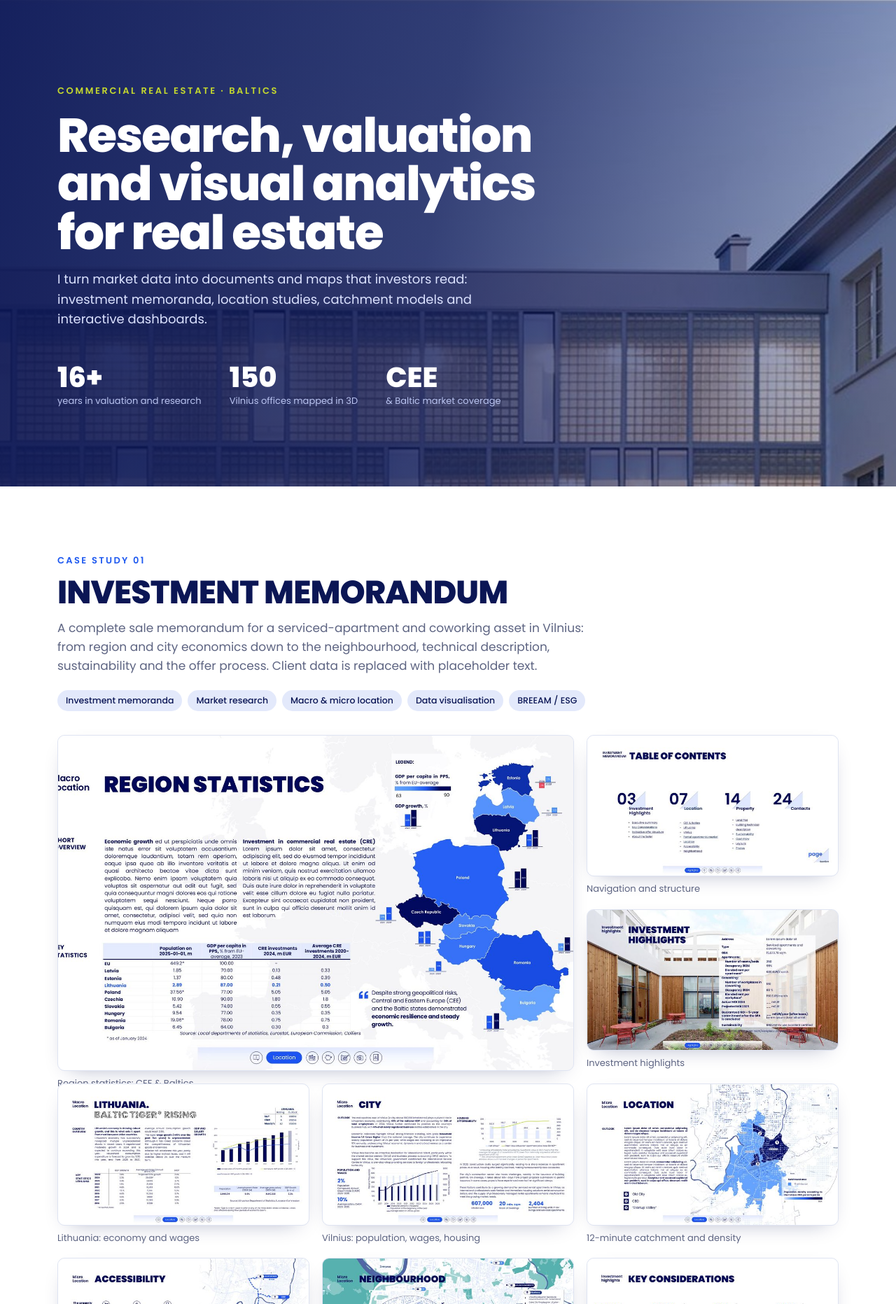
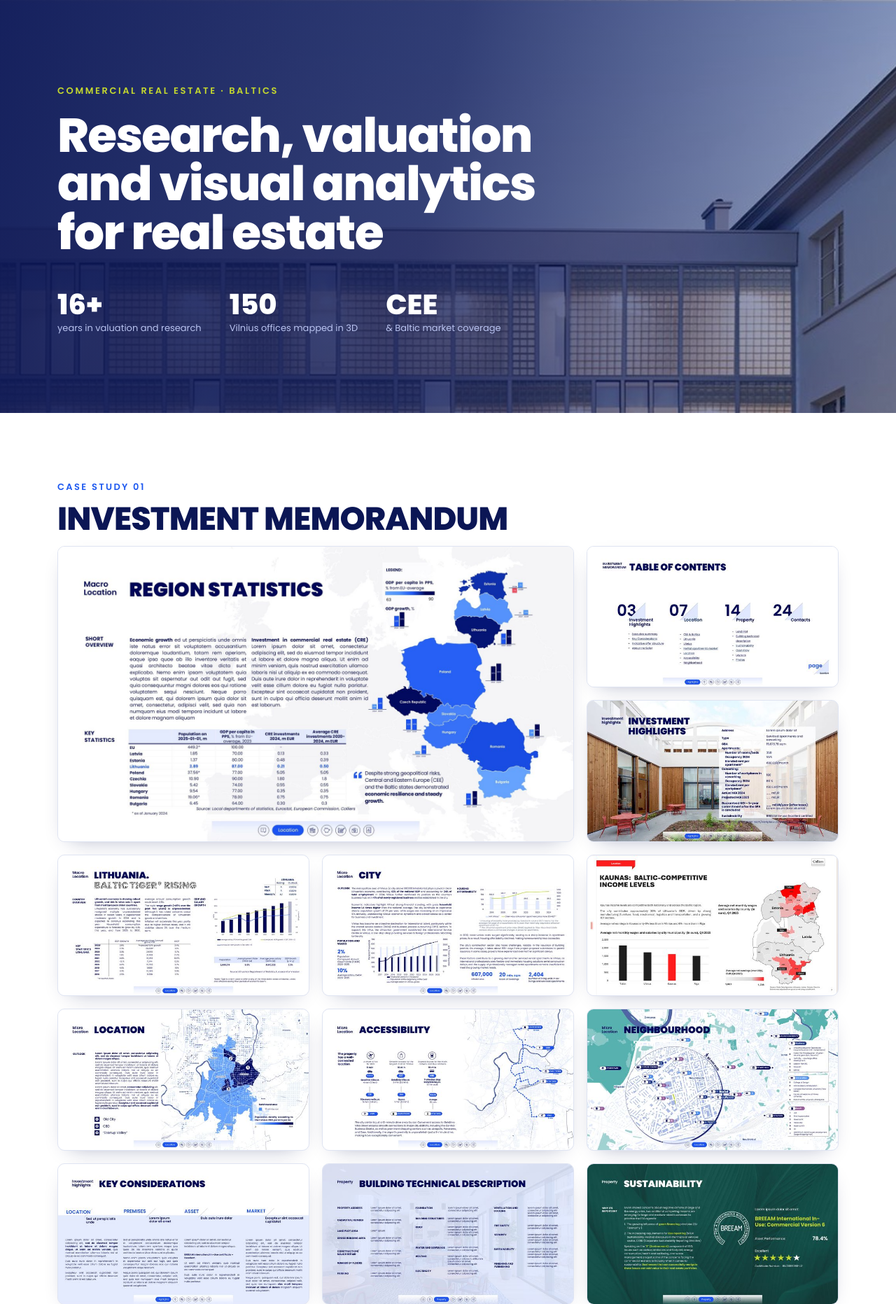
Before and after one commit to KulikLena/Anaconda-Map, a Django app: page /portfolio/full/ in a window 1280 px wide. Shown: the part 65-1928 px from the top of the page at 70% size. Run offline with Django 5.2, Linux system fonts and the light colour scheme.

```diff
--- a/portfolio/templates/portfolio/index_full.html
+++ b/portfolio/templates/portfolio/index_full.html
@@ -115,7 +115,6 @@
 <header class="hero"><div class="wrap">
   <div class="kicker">Commercial real estate · Baltics</div>
   <h1>Research, valuation and visual analytics for real estate</h1>
-  <p>I turn market data into documents and maps that investors read: investment memoranda, location studies, catchment models and interactive dashboards.</p>
   <div class="facts">
     <div><b>16+</b><span>years in valuation and research</span></div>
     <div><b>150</b><span>Vilnius offices mapped in 3D</span></div>
@@ -126,54 +125,48 @@
 <section id="memoranda"><div class="wrap">
   <div class="label">Case study 01</div>
   <h2>Investment memorandum</h2>
-  <p class="lead">A complete sale memorandum for a serviced-apartment and coworking asset in Vilnius: from region and city economics down to the neighbourhood, technical description, sustainability and the offer process. Client data is replaced with placeholder text.</p>
-  <div class="tags"><span>Investment memoranda</span><span>Market research</span><span>Macro &amp; micro location</span><span>Data visualisation</span><span>BREEAM / ESG</span></div>
   <div class="grid" data-gallery>
-    <figure class="feature"><img src="{% static 'portfolio/img/im-06-region.jpg' %}" alt="Region statistics" loading="lazy"><figcaption>Region statistics: CEE &amp; Baltics</figcaption></figure>
-    <figure><img src="{% static 'portfolio/img/im-02-contents-sm.jpg' %}" data-full="{% static 'portfolio/img/im-02-contents.jpg' %}" alt="Table of contents" loading="lazy"><figcaption>Navigation and structure</figcaption></figure>
-    <figure><img src="{% static 'portfolio/img/im-03-highlights-sm.jpg' %}" data-full="{% static 'portfolio/img/im-03-highlights.jpg' %}" alt="Investment highlights" loading="lazy"><figcaption>Investment highlights</figcaption></figure>
-    <figure><img src="{% static 'portfolio/img/im-07-lithuania-sm.jpg' %}" data-full="{% static 'portfolio/img/im-07-lithuania.jpg' %}" alt="Lithuania macro" loading="lazy"><figcaption>Lithuania: economy and wages</figcaption></figure>
-    <figure><img src="{% static 'portfolio/img/im-08-city-sm.jpg' %}" data-full="{% static 'portfolio/img/im-08-city.jpg' %}" alt="Vilnius city" loading="lazy"><figcaption>Vilnius: population, wages, housing</figcaption></figure>
-    <figure><img src="{% static 'portfolio/img/im-09-location-sm.jpg' %}" data-full="{% static 'portfolio/img/im-09-location.jpg' %}" alt="Location and catchment" loading="lazy"><figcaption>12-minute catchment and density</figcaption></figure>
-    <figure><img src="{% static 'portfolio/img/im-10-accessibility-sm.jpg' %}" data-full="{% static 'portfolio/img/im-10-accessibility.jpg' %}" alt="Accessibility" loading="lazy"><figcaption>Accessibility</figcaption></figure>
-    <figure><img src="{% static 'portfolio/img/im-11-neighbourhood-sm.jpg' %}" data-full="{% static 'portfolio/img/im-11-neighbourhood.jpg' %}" alt="Neighbourhood" loading="lazy"><figcaption>Neighbourhood: 20-minute walk</figcaption></figure>
-    <figure><img src="{% static 'portfolio/img/im-04-key-considerations-sm.jpg' %}" data-full="{% static 'portfolio/img/im-04-key-considerations.jpg' %}" alt="Key considerations" loading="lazy"><figcaption>Key considerations</figcaption></figure>
-    <figure><img src="{% static 'portfolio/img/im-12-technical-sm.jpg' %}" data-full="{% static 'portfolio/img/im-12-technical.jpg' %}" alt="Technical description" loading="lazy"><figcaption>Building technical description</figcaption></figure>
-    <figure><img src="{% static 'portfolio/img/im-13-sustainability-sm.jpg' %}" data-full="{% static 'portfolio/img/im-13-sustainability.jpg' %}" alt="Sustainability" loading="lazy"><figcaption>Sustainability: BREEAM In-Use</figcaption></figure>
-    <figure><img src="{% static 'portfolio/img/im-05-offer-structure-sm.jpg' %}" data-full="{% static 'portfolio/img/im-05-offer-structure.jpg' %}" alt="Offer structure" loading="lazy"><figcaption>Indicative offer structure and timeline</figcaption></figure>
+    <figure class="feature"><img src="{% static 'portfolio/img/im-06-region.jpg' %}" alt="Region statistics" loading="lazy"></figure>
+    <figure><img src="{% static 'portfolio/img/im-02-contents-sm.jpg' %}" data-full="{% static 'portfolio/img/im-02-contents.jpg' %}" alt="Table of contents" loading="lazy"></figure>
+    <figure><img src="{% static 'portfolio/img/im-03-highlights-sm.jpg' %}" data-full="{% static 'portfolio/img/im-03-highlights.jpg' %}" alt="Investment highlights" loading="lazy"></figure>
+    <figure><img src="{% static 'portfolio/img/im-07-lithuania-sm.jpg' %}" data-full="{% static 'portfolio/img/im-07-lithuania.jpg' %}" alt="Lithuania macro" loading="lazy"></figure>
+    <figure><img src="{% static 'portfolio/img/im-08-city-sm.jpg' %}" data-full="{% static 'portfolio/img/im-08-city.jpg' %}" alt="Vilnius city" loading="lazy"></figure>
+    <figure ><img src="{% static 'portfolio/img/kaunas-income-sm.jpg' %}" data-full="{% static 'portfolio/img/kaunas-income.jpg' %}" alt="Kaunas: income levels" loading="lazy"></figure>
+    <figure><img src="{% static 'portfolio/img/im-09-location-sm.jpg' %}" data-full="{% static 'portfolio/img/im-09-location.jpg' %}" alt="Location and catchment" loading="lazy"></figure>
+    <figure><img src="{% static 'portfolio/img/im-10-accessibility-sm.jpg' %}" data-full="{% static 'portfolio/img/im-10-accessibility.jpg' %}" alt="Accessibility" loading="lazy"></figure>
+    <figure><img src="{% static 'portfolio/img/im-11-neighbourhood-sm.jpg' %}" data-full="{% static 'portfolio/img/im-11-neighbourhood.jpg' %}" alt="Neighbourhood" loading="lazy"></figure>
+    <figure><img src="{% static 'portfolio/img/im-04-key-considerations-sm.jpg' %}" data-full="{% static 'portfolio/img/im-04-key-considerations.jpg' %}" alt="Key considerations" loading="lazy"></figure>
+    <figure><img src="{% static 'portfolio/img/im-12-technical-sm.jpg' %}" data-full="{% static 'portfolio/img/im-12-technical.jpg' %}" alt="Technical description" loading="lazy"></figure>
+    <figure><img src="{% static 'portfolio/img/im-13-sustainability-sm.jpg' %}" data-full="{% static 'portfolio/img/im-13-sustainability.jpg' %}" alt="Sustainability" loading="lazy"></figure>
+    <figure><img src="{% static 'portfolio/img/im-05-offer-structure-sm.jpg' %}" data-full="{% static 'portfolio/img/im-05-offer-structure.jpg' %}" alt="Offer structure" loading="lazy"></figure>
   </div>
 </div></section>
 
 <section class="tint"><div class="wrap">
   <div class="label">Case study 02</div>
   <h2>Office marketing &amp; sale materials</h2>
-  <p class="lead">A marketing brochure for CYBER CITY, a 35,000 m² Grade A office scheme on a brownfield site in Naujamiestis, and an investment memorandum for a CBD office property with office market, pipeline and neighbourhood analysis.</p>
-  <div class="tags"><span>Marketing brochures</span><span>Office market</span><span>Flex space</span><span>Pipeline analysis</span><span>Custom maps</span></div>
   <div class="grid two" data-gallery>
-    <figure class="wide"><img src="{% static 'portfolio/img/cyber-city-sm.jpg' %}" data-full="{% static 'portfolio/img/cyber-city.jpg' %}" alt="Cyber City brochure" loading="lazy"><figcaption>CYBER CITY: background, flex market, location, accessibility</figcaption></figure>
-    <figure class="wide"><img src="{% static 'portfolio/img/office-im-sm.jpg' %}" data-full="{% static 'portfolio/img/office-im.jpg' %}" alt="Office investment memorandum" loading="lazy"><figcaption>Office IM: market, neighbourhood, A-class pipeline, accessibility</figcaption></figure>
+    <figure class="wide"><img src="{% static 'portfolio/img/cyber-city-sm.jpg' %}" data-full="{% static 'portfolio/img/cyber-city.jpg' %}" alt="Cyber City brochure" loading="lazy"></figure>
+    <figure class="wide"><img src="{% static 'portfolio/img/office-im-sm.jpg' %}" data-full="{% static 'portfolio/img/office-im.jpg' %}" alt="Office investment memorandum" loading="lazy"></figure>
   </div>
 </div></section>
 
 <section id="analytics"><div class="wrap">
   <div class="label">Case study 03</div>
   <h2>Location analytics &amp; gravity models</h2>
-  <p class="lead">Gravity (Huff) models that forecast customer traffic for a new retail location against its competitors. The grid is built on residential data, so the result is the number of households in the catchment, weighted by their probability of visiting. For a new 50,000 m² shopping centre in Kaunas, the model estimated about 103,000 regular visitors, around 29,000 a day.</p>
-  <div class="tags"><span>Huff model</span><span>Catchment analysis</span><span>GIS</span><span>Retail feasibility</span></div>
   <div class="grid two" data-gallery>
-    <figure class="wide"><img src="{% static 'portfolio/img/gravity-vilnius-sm.jpg' %}" data-full="{% static 'portfolio/img/gravity-vilnius.jpg' %}" alt="Gravity model Vilnius" loading="lazy"><figcaption>Vilnius: visit probability for a potential grocery location</figcaption></figure>
-    <figure class="wide"><img src="{% static 'portfolio/img/huff-kaunas-sm.jpg' %}" data-full="{% static 'portfolio/img/huff-kaunas.jpg' %}" alt="Huff model Kaunas" loading="lazy"><figcaption>Kaunas: shopping-centre catchment, Huff model</figcaption></figure>
+    <figure class="wide"><img src="{% static 'portfolio/img/gravity-vilnius-sm.jpg' %}" data-full="{% static 'portfolio/img/gravity-vilnius.jpg' %}" alt="Gravity model Vilnius" loading="lazy"></figure>
+    <figure class="wide"><img src="{% static 'portfolio/img/huff-kaunas-sm.jpg' %}" data-full="{% static 'portfolio/img/huff-kaunas.jpg' %}" alt="Huff model Kaunas" loading="lazy"></figure>
   </div>
 </div></section>
 
 <section id="interactive" class="tint"><div class="wrap">
   <div class="label">Case study 04</div>
   <h2>Interactive maps &amp; data stories</h2>
-  <p class="lead">Live web pages built with Python, Django and Mapbox. They open in any browser and are made for sharing on LinkedIn.</p>
   <div class="cards">
-    <a class="card" href="/stock/"><span class="k">3D map</span><h3>Vilnius office stock, 1999–2026</h3><p>150 modern office buildings rise year by year in 3D, coloured by business district, with stock and pipeline by zone.</p><span class="go">Open the map →</span></a>
-    <a class="card lime" href="/stock/route/"><span class="k">Route optimisation</span><h3>One drive to every office building</h3><p>The shortest driving loop through all 150 offices along real streets: 103 km and almost 4 hours.</p><span class="go">Watch the route →</span></a>
-    <a class="card" href="/"><span class="k">Dashboard</span><h3>Real estate funds in Europe</h3><p>Fund assets relative to GDP by country, 2008 to today, with a year slider and map.</p><span class="go">Open the dashboard →</span></a>
+    <a class="card" href="/stock/"><span class="k">3D map</span><h3>Vilnius office stock, 1999–2026</h3><span class="go">Open the map →</span></a>
+    <a class="card lime" href="/stock/route/"><span class="k">Route optimisation</span><h3>One drive to every office building</h3><span class="go">Watch the route →</span></a>
+    <a class="card" href="/"><span class="k">Dashboard</span><h3>Real estate funds in Europe</h3><span class="go">Open the dashboard →</span></a>
   </div>
 </div></section>
 
@@ -191,9 +184,7 @@
 <footer id="contact"><div class="wrap">
   <div class="label" style="color:var(--lime)">Contact</div>
   <h2>Let's work together</h2>
-  <p>Available for research, valuation support and data visualisation projects.</p>
   <a class="btn" href="https://www.upwork.com/freelancers/~014c737b9995107c80" target="_blank" rel="noopener">Hire me on Upwork</a>
-  <small>Client names and confidential figures in sample documents are replaced with placeholders. Maps © OpenStreetMap contributors, Mapbox.</small>
 </div></footer>
 
 <div id="lb" role="dialog" aria-modal="true"><button class="x" aria-label="Close">✕</button><button class="prev" aria-label="Previous">‹</button><img alt=""><p></p><button class="next" aria-label="Next">›</button></div>
@@ -201,7 +192,7 @@
   const figs = [...document.querySelectorAll('[data-gallery] figure')], lb = document.getElementById('lb');
   let cur = 0;
   const show = i => { cur = (i + figs.length) % figs.length; const im = figs[cur].querySelector('img');
-    lb.querySelector('img').src = im.dataset.full || im.src; lb.querySelector('p').textContent = figs[cur].querySelector('figcaption').textContent; lb.classList.add('on'); };
+    lb.querySelector('img').src = im.dataset.full || im.src;  lb.classList.add('on'); };
   figs.forEach((f, i) => f.addEventListener('click', () => show(i)));
   lb.querySelector('.prev').onclick = e => { e.stopPropagation(); show(cur - 1); };
   lb.querySelector('.next').onclick = e => { e.stopPropagation(); show(cur + 1); };
```
Also changed, not shown: portfolio/templates/portfolio/index.html (+11 -16 lines), portfolio/static/portfolio/img/kaunas-income-sm.jpg (added), portfolio/static/portfolio/img/kaunas-income.jpg (added).
